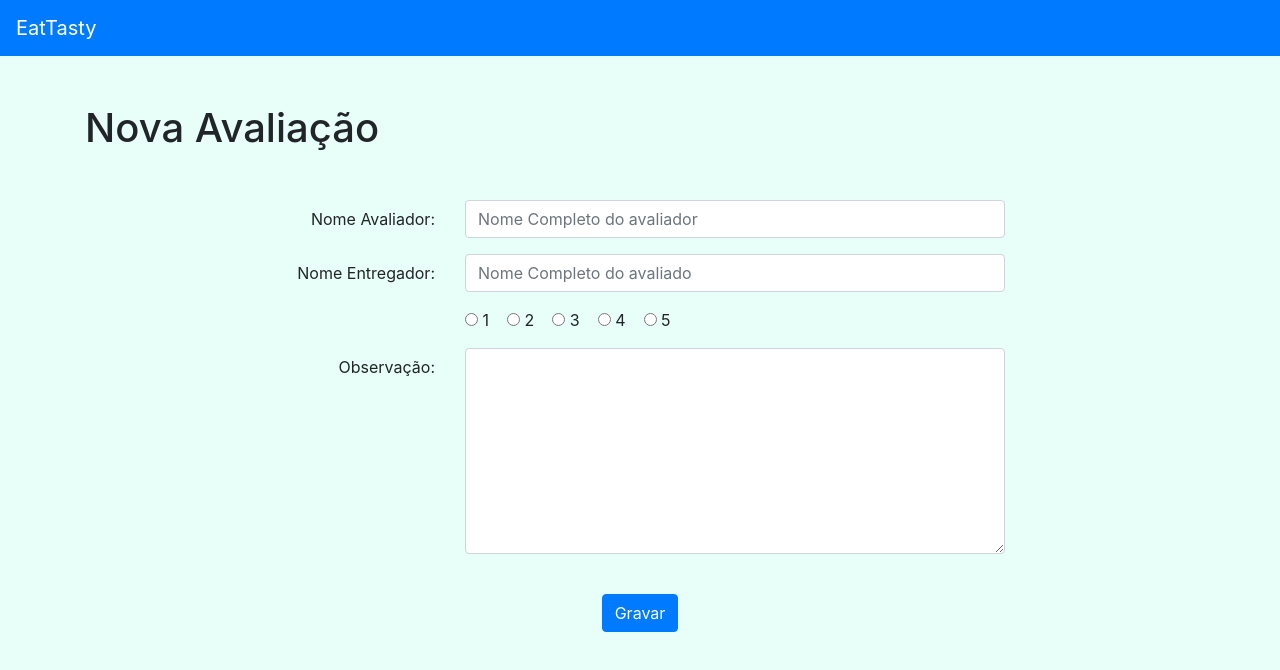
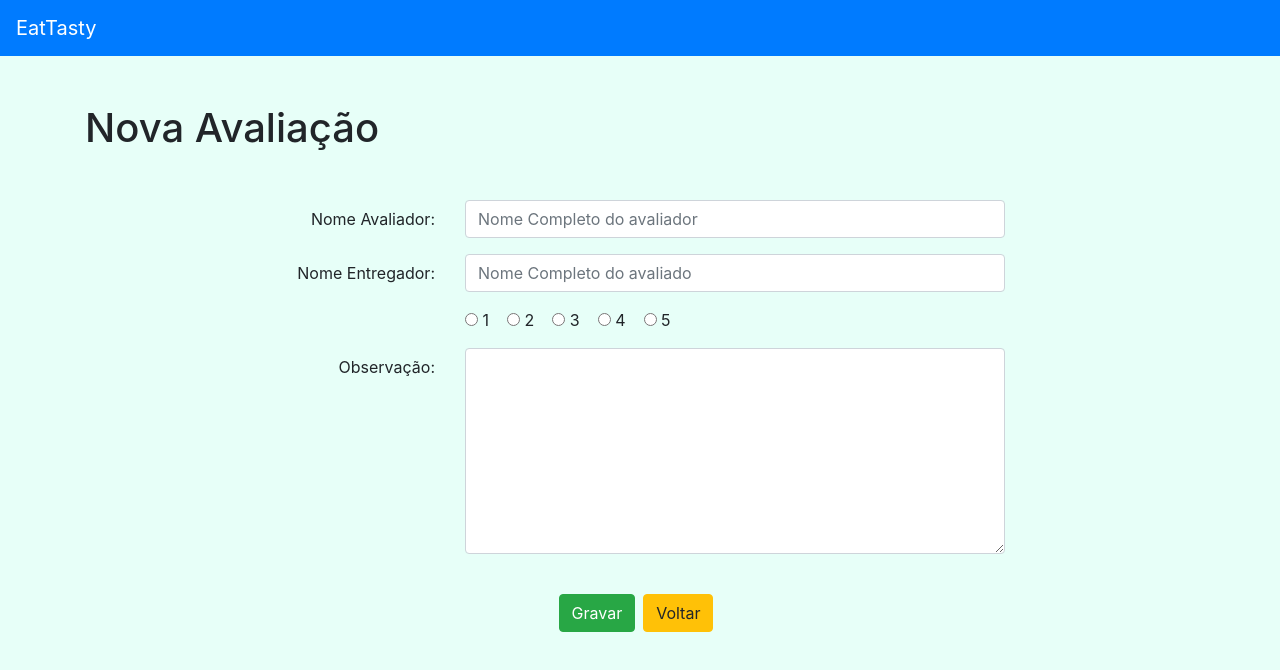
Before and after one commit to Mauro1706/front_react_cadastro_avaliacao_entregador, a React (Create React App) app: page /cadastro in a window 1280 px wide. Shown: the top 670 px of the page. Built offline with nearby package versions, Linux system fonts and the light colour scheme.

Commit message:
correçeeos par aapi

```diff
--- a/src/pages/cadastro.js
+++ b/src/pages/cadastro.js
@@ -1,5 +1,5 @@
 import React, { Component, useState } from 'react';
-import { Redirect } from 'react-router-dom';
+import { Redirect, Link } from 'react-router-dom';
 import api from '../config/api';
 
 class App extends Component {
@@ -116,7 +116,8 @@ class App extends Component {
               </div>
               <br/>
               <div class="text-center col-md-12">
-                  <button type="submit" class="btn btn-primary">Gravar</button>
+                  <button type="submit" class="btn btn-success">Gravar</button>
+                  <Link to={`/`} class="btn btn-warning mx-2"> Voltar </Link>
               </div>
             </form>
           </div>
--- a/src/pages/deletar.js
+++ b/src/pages/deletar.js
@@ -79,7 +79,7 @@ class Deletar extends Component {
               </div>
               <br />
 
-              <Link to={`/detalhes/${avaliacao._id}`} class="btn btn-info mx-2"> Voltar </Link>
+              <Link to={`/detalhes/${avaliacao._id}`} class="btn btn-warning mx-2"> Voltar </Link>
               <button onClick={this.handleClick} class="btn btn-danger mx-2"> Remover </button>
             </div >
           </div>
--- a/src/pages/editar.js
+++ b/src/pages/editar.js
@@ -98,7 +98,7 @@ class Editar extends Component {
               <br/>
               <div class="text-center col-md-12">
                   <button type="submit" class="btn btn-success mx-2">Gravar</button>
-                  <Link to={`/`} class="btn btn-warning mx-2"> Voltar </Link>
+                  <Link to={`/detalhes/${this.state.aval._id}`} class="btn btn-warning mx-2"> Voltar </Link>
               </div>
             </form>
           </div>
```
